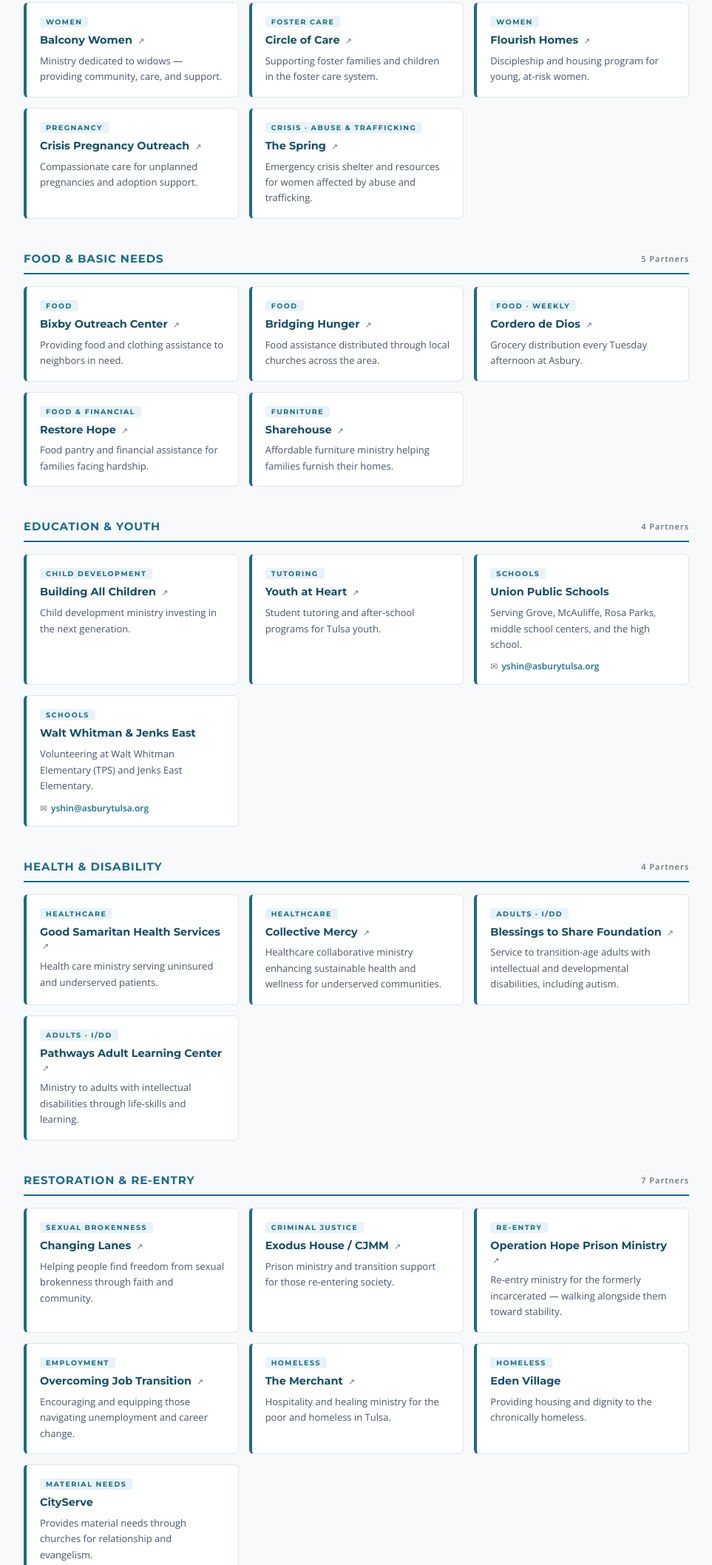
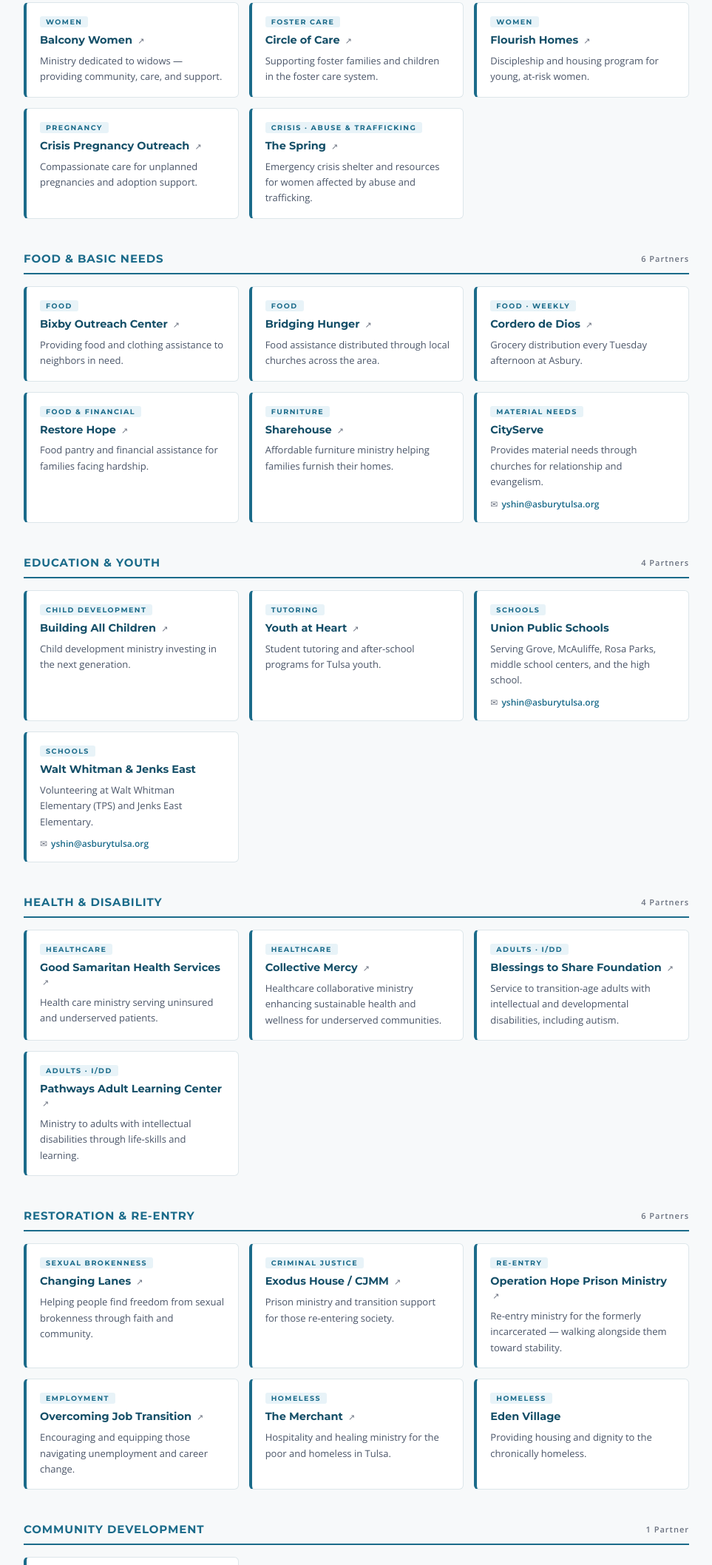
Before and after one commit to AsburyLO/LO-partners, a plain HTML site: page index.html in a window 1280 px wide. Shown: the part 243-2359 px from the top of the page at 74% size, without its empty margins (158-1121 px from the left). Drawn offline with nearby package versions, Linux system fonts and the light colour scheme.

Commit message:
Update index.html

```diff
--- a/index.html
+++ b/index.html
@@ -313,7 +313,7 @@
   <div class="category" data-cat="food">
     <div class="section-header">
       <span class="section-title">Food &amp; Basic Needs</span>
-      <span class="section-count">5 Partners</span>
+      <span class="section-count">6 Partners</span>
     </div>
     <div class="cards">
       <div class="card" data-tags="food clothing bixby assistance neighbors">
@@ -340,6 +340,12 @@
         <div class="card-tag">Furniture</div>
         <div class="card-name"><a href="https://sharehousetulsa.net/" target="_blank">Sharehouse <span class="ext">↗</span></a></div>
         <div class="card-desc">Affordable furniture ministry helping families furnish their homes.</div>
+      </div>
+      <div class="card" data-tags="material needs churches relationship evangelism cityserve">
+        <div class="card-tag">Material Needs</div>
+        <div class="card-name">CityServe</div>
+        <div class="card-desc">Provides material needs through churches for relationship and evangelism.</div>
+        <div class="card-contact">✉ <a href="mailto:yshin@asburytulsa.org">yshin@asburytulsa.org</a></div>
       </div>
     </div>
   </div>
@@ -407,7 +413,7 @@
   <div class="category" data-cat="restoration">
     <div class="section-header">
       <span class="section-title">Restoration &amp; Re-Entry</span>
-      <span class="section-count">7 Partners</span>
+      <span class="section-count">6 Partners</span>
     </div>
     <div class="cards">
       <div class="card" data-tags="sexual brokenness freedom faith healing community changing lanes">
@@ -439,12 +445,6 @@
         <div class="card-tag">Homeless</div>
         <div class="card-name">Eden Village</div>
         <div class="card-desc">Providing housing and dignity to the chronically homeless.</div>
-      </div>
-      <div class="card" data-tags="material needs churches relationship evangelism cityserve">
-        <div class="card-tag">Material Needs</div>
-        <div class="card-name">CityServe</div>
-        <div class="card-desc">Provides material needs through churches for relationship and evangelism.</div>
-        <div class="card-contact">✉ <a href="mailto:yshin@asburytulsa.org">yshin@asburytulsa.org</a></div>
       </div>
     </div>
   </div>
```
